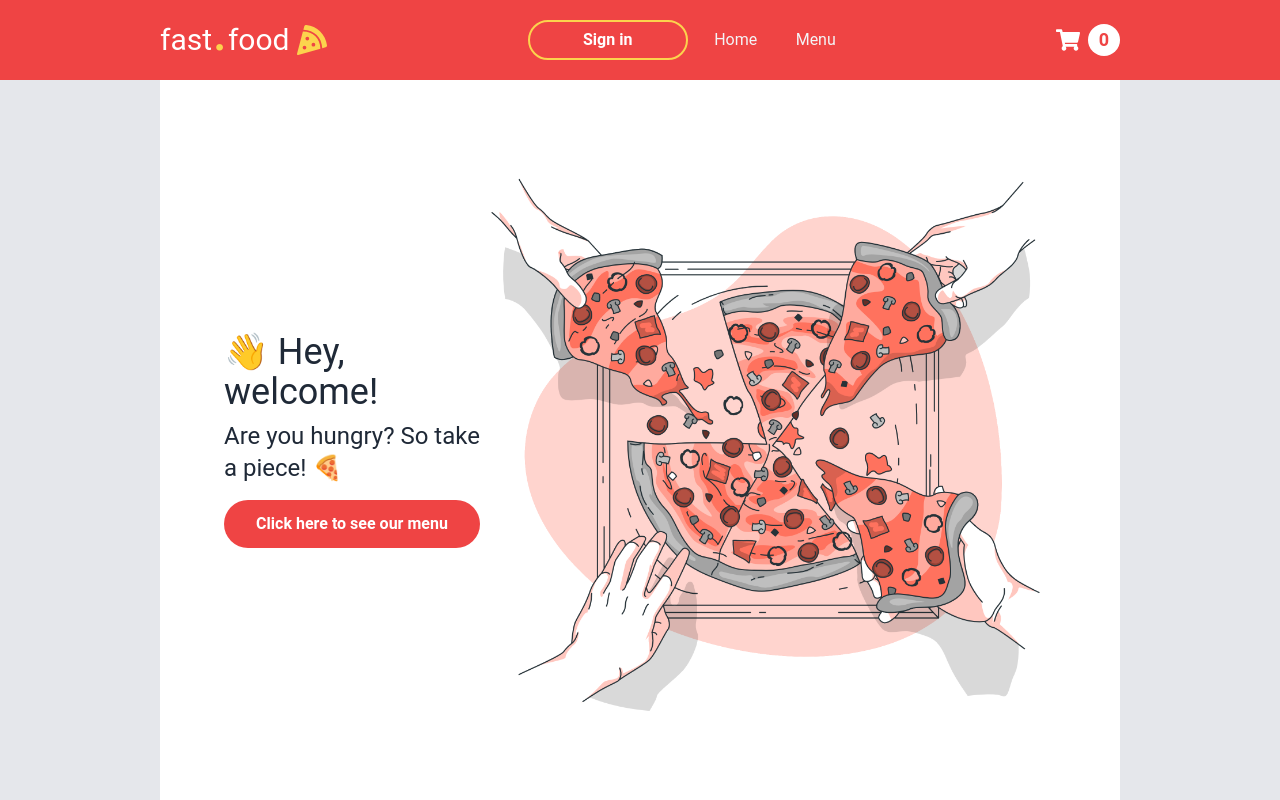
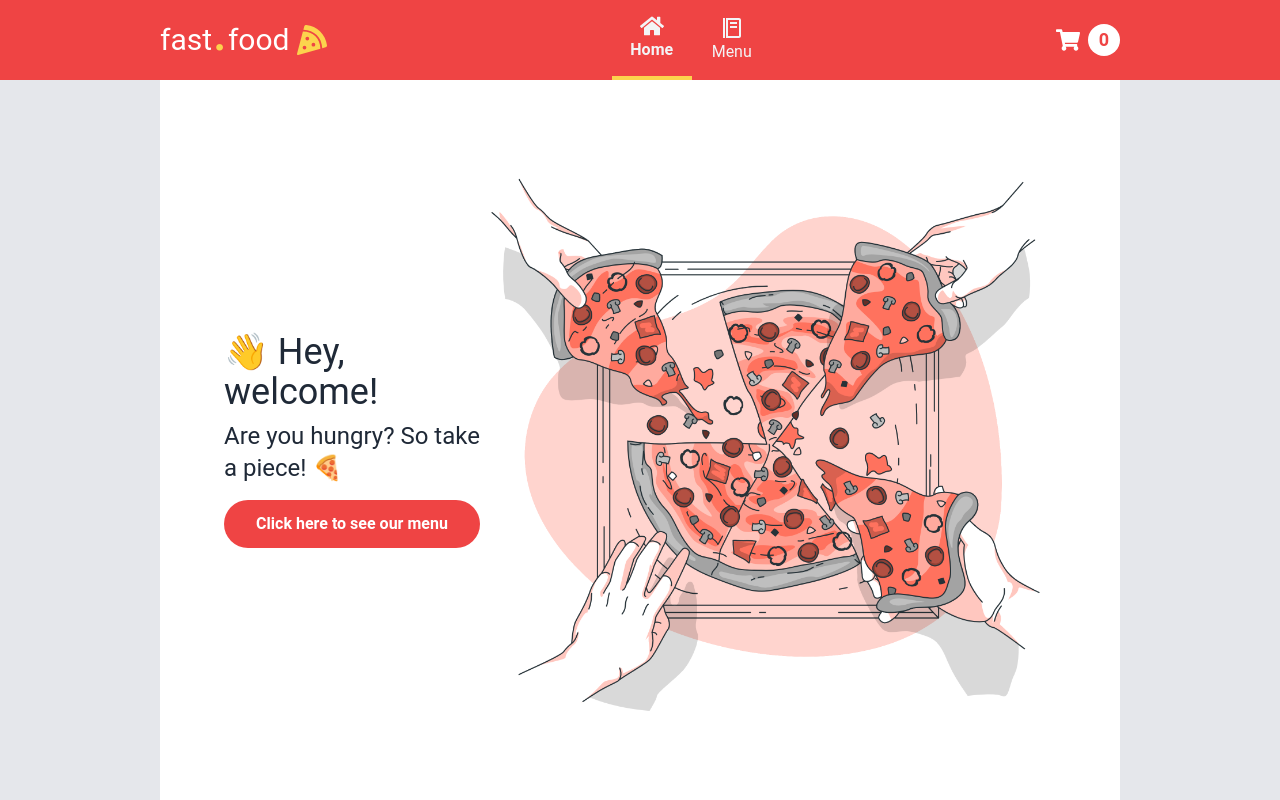
Before and after one commit to palenquer/emoji.food, a Next.js app: page / in a window 1280 px wide. Built offline with nearby package versions, Linux system fonts and the light colour scheme.

Commit message:
header, cart and menu updated

```diff
--- a/src/components/Header/Nav.tsx
+++ b/src/components/Header/Nav.tsx
@@ -1,20 +1,38 @@
 import Link from "next/link";
+import { FaHome } from "react-icons/fa";
+import { BiFoodMenu } from "react-icons/bi";
+import { useRouter } from "next/router";
 
 interface NavProps {
   onClick: () => void;
 }
 
-export default function Nav({onClick}: NavProps) {
+export default function Nav({ onClick }: NavProps) {
+  const router = useRouter();
+
   return (
     <nav className="flex flex-col md:flex-row w-full md:w-auto justify-center items-center">
       <Link href="/">
-        <a className="h-20 w-64 md:w-20 text-xl md:text-base text-gray-100 flex justify-center items-center hover:border-b-2 border-yellow-300 hover:font-bold hover:text-white" onClick={onClick}>
+        <a
+          className={`${
+            router.pathname == "/" && "border-b-4 border-yellow-300 font-bold"
+          } h-20 w-64 md:w-20 text-xl md:text-base text-gray-100 flex flex-col justify-center items-center hover:font-bold hover:text-white"`}
+          onClick={onClick}
+        >
+          <FaHome className="w-6 h-6 text-gray-100 hover:text-white " />
           Home
         </a>
       </Link>
 
       <Link href="/menu">
-        <a className="h-20 w-64 md:w-20 text-xl md:text-base text-gray-100 flex justify-center items-center hover:border-b-2 border-yellow-300 hover:font-bold hover:text-white" onClick={onClick}>
+        <a
+          className={`${
+            router.pathname == "/menu" &&
+            "border-b-4 border-yellow-300 font-bold"
+          } h-20 w-64 md:w-20 text-xl md:text-base text-gray-100 flex flex-col justify-center items-center hover:font-bold hover:text-white"`}
+          onClick={onClick}
+        >
+          <BiFoodMenu className="w-6 h-6 text-gray-100 hover:text-white" />
           Menu
         </a>
       </Link>
--- a/src/components/Header/SignInButton.tsx
+++ /dev/null
@@ -1,12 +0,0 @@
-import React from "react";
-
-export default function SignInButton() {
-  return (
-    <button
-      className="md:w-40 w-64 h-12 text-xl md:text-base md:h-10 border-2 rounded-full border-yellow-300 hover:bg-yellow-300 font-bold transition duration-300"
-      type="button"
-    >
-      Sign in
-    </button>
-  );
-}
--- a/src/components/Header/index.tsx
+++ b/src/components/Header/index.tsx
@@ -1,5 +1,4 @@
 import Link from "next/link";
-import SignInButton from "./SignInButton";
 import { FaPizzaSlice } from "react-icons/fa";
 import { HiMenuAlt3 } from "react-icons/hi";
 import { FaShoppingCart } from "react-icons/fa";
@@ -37,15 +36,17 @@ export function Header({ onClick, children }: HeaderProps) {
           )}
         </button>
 
-        <div className="hidden md:flex justify-center items-center gap-2">
-          <SignInButton />
-
+        <div className="hidden md:flex justify-center items-center gap-2 w-full">
           {children}
         </div>
 
+        <div className="hidden md:flex items-center justify-center gap-2">
           <Link href="/cart">
             <a>
-            <button type="button" className="hidden md:flex gap-2 items-center">
+              <button
+                type="button"
+                className="hidden md:flex gap-2 items-center ml-auto"
+              >
                 <FaShoppingCart className="w-6 h-6" />
 
                 <div className="bg-white w-8 h-8 rounded-full flex items-center justify-center">
@@ -55,6 +56,7 @@ export function Header({ onClick, children }: HeaderProps) {
             </a>
           </Link>
         </div>
+      </div>
     </header>
   );
 }
--- a/src/components/Menu.tsx
+++ b/src/components/Menu.tsx
@@ -2,8 +2,6 @@ import Link from "next/link";
 import React from "react";
 import { FaShoppingCart } from "react-icons/fa";
 import { useCart } from "../hooks/useCart";
-import Nav from "./Header/Nav";
-import SignInButton from "./Header/SignInButton";
 
 interface MenuProps {
   onClick: () => void;
@@ -30,10 +28,6 @@ export default function Menu({onClick, children}: MenuProps) {
         </a>
       </Link>
 
-      <div className="w-full mb-8 flex items-center justify-center">
-        <SignInButton />
-      </div>
-
       {children}
     </div>
   );
--- a/src/pages/cart.tsx
+++ b/src/pages/cart.tsx
@@ -1,4 +1,6 @@
+import Head from "next/head";
 import React from "react";
+import Link from "next/link";
 import { Product } from "../../types";
 import { useCart } from "../hooks/useCart";
 import { formatPrice } from "../util/format";
@@ -11,8 +13,19 @@ export default function Cart() {
   }, 0);
 
   return (
+    <>
+      <Head>
+        <title>Cart | fast.food</title>
+        <link rel="icon" href="/favicon.ico" />
+      </Head>
+
       <main className="mx-auto container px-4 lg:px-40 flex flex-col flex-grow overflow-hidden">
+        {cart.length != 0 ? (
           <div className="bg-white flex flex-col h-full items-center p-4 md:px-16">
+            <Link href="/menu">
+              <a className="ml-auto text-red-500 mb-4">Edit items</a>
+            </Link>
+
             <section className="h-auto w-full flex flex-col overflow-y-auto scrollbar-hide gap-4 border-b-2 border-gray-300 pb-2">
               {cart.map((item: Product) => {
                 {
@@ -46,10 +59,25 @@ export default function Cart() {
               </div>
             </section>
 
-        <button className="bg-red-500 h-16 w-36 text-white rounded-lg text-lg font-semibold filter hover:brightness-90 transition ml-auto mt-8">
+            <button className="bg-red-500 h-16 w-36 text-white rounded-lg text-lg font-semibold filter hover:brightness-90 transition ml-auto mt-8" onClick={() => alert("Thanks for buying!")}>
               Finish
             </button>
           </div>
+        ) : (
+          <div className="bg-white flex flex-col h-full items-center justify-center p-4 md:px-16 gap-8">
+            <h1>You need at least 1 product in cart to make your order.</h1>
+
+            <Link href="/menu">
+              <a>
+                <button className="bg-red-500 h-16 w-36 text-white rounded-lg text-lg font-semibold filter hover:brightness-90 transition">
+                  Go to menu
+                </button>
+              </a>
+            </Link>
+          </div>
+        )}
       </main>
+    </>
   );
+  return;
 }
--- a/src/pages/menu.tsx
+++ b/src/pages/menu.tsx
@@ -90,7 +90,7 @@ export default function Menu() {
             <Link href="/cart">
               <a className="ml-auto">
                 <button className="bg-red-500 h-16 w-36 text-white rounded-lg text-lg font-semibold filter hover:brightness-90 transition">
-                  Finish
+                  Go to cart
                 </button>
               </a>
             </Link>
```
Lines whose indentation alone changed are shown as unchanged.
